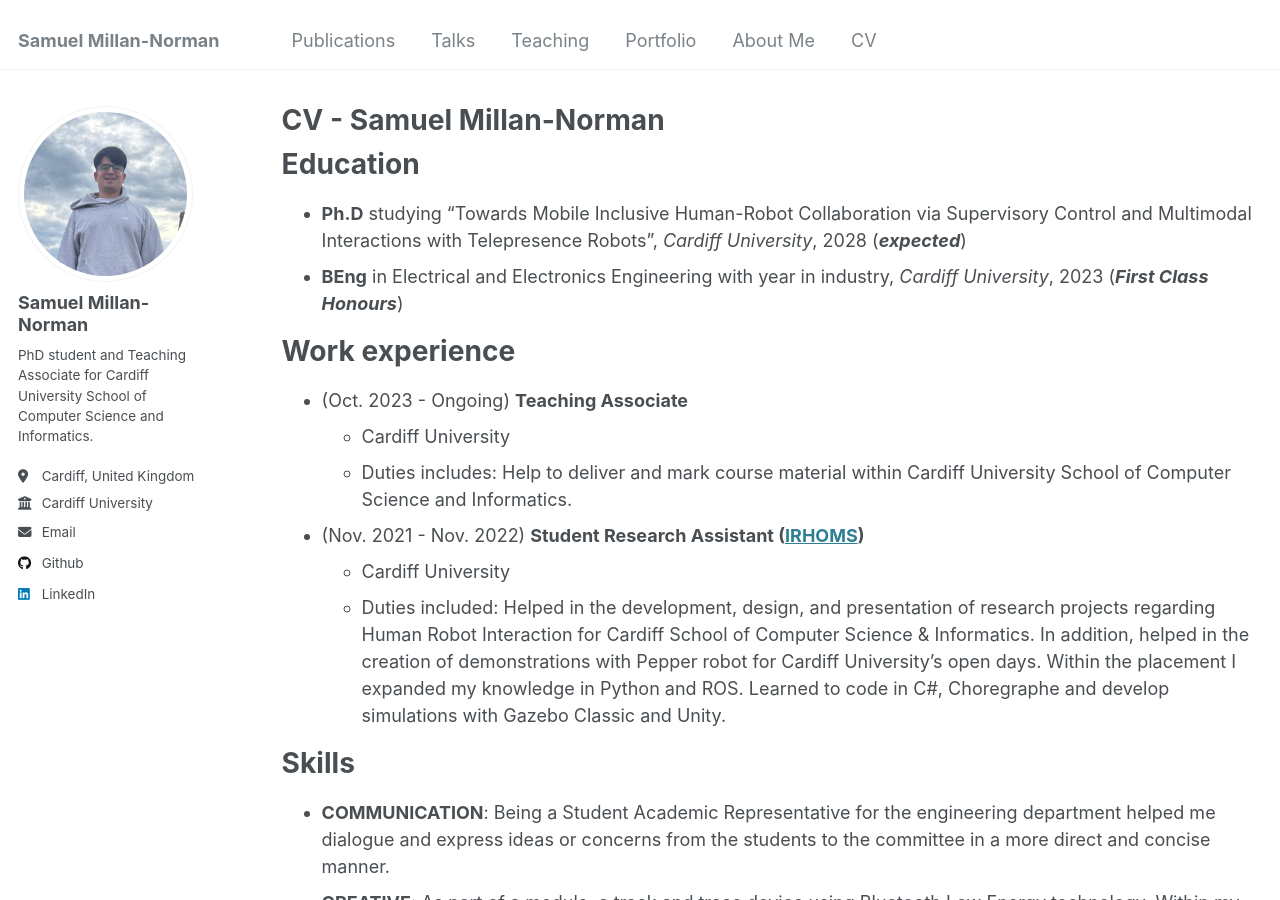
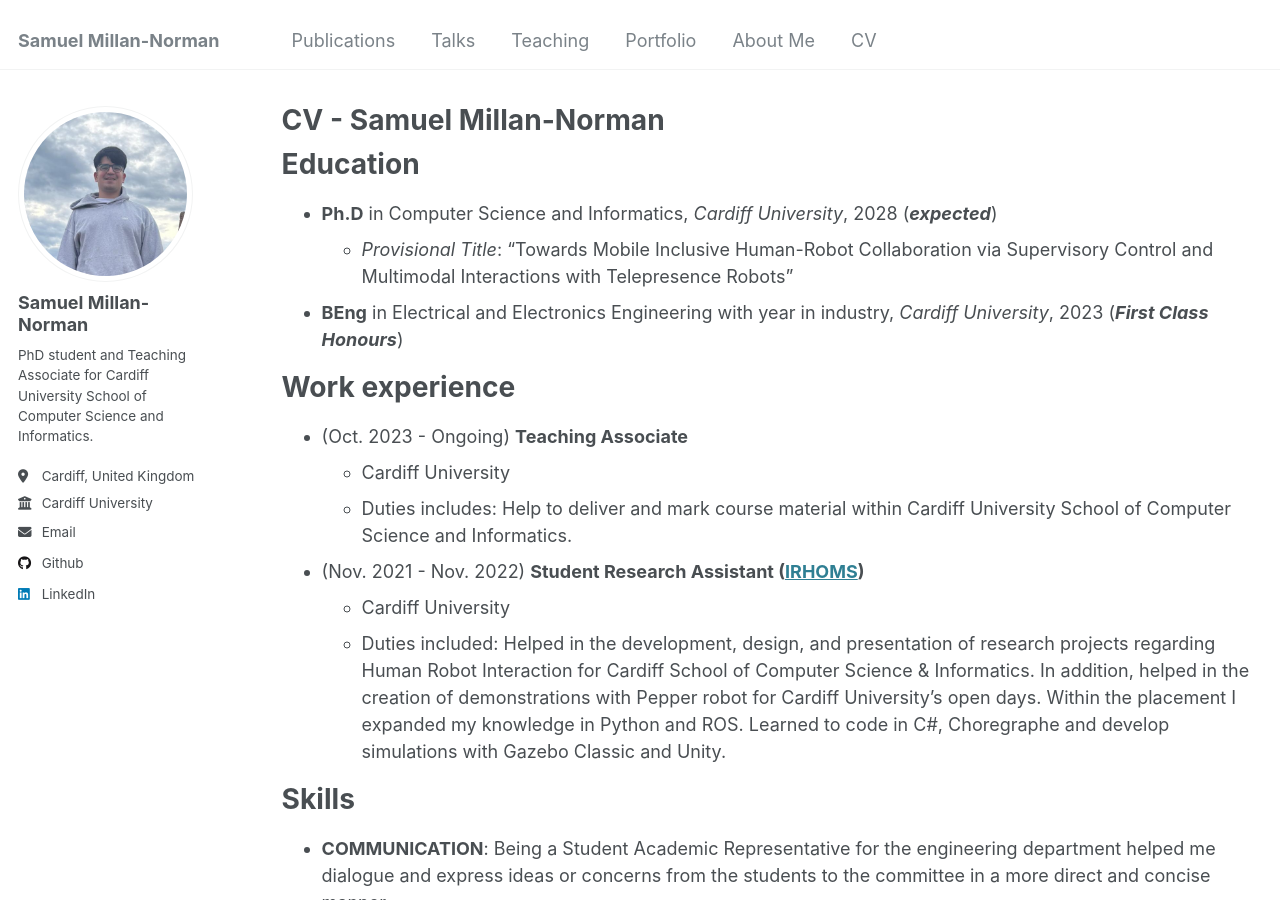
Before and after one commit to SamuelMN005/SamuelMN005.github.io, a Jekyll site: the page built from _pages/cv.md, in a window 1280 px wide and 900 px high. Built offline with Jekyll 4.4.1, drawn with Linux system fonts in a browser that asks for light colours.

Commit message:
[Fix]: fancy definition of studies

```diff
--- a/_pages/cv.md
+++ b/_pages/cv.md
@@ -11,7 +11,8 @@ redirect_from:
 
 Education
 ======
-- **Ph.D** studying "Towards Mobile Inclusive Human-Robot Collaboration via Supervisory Control and Multimodal Interactions with Telepresence Robots", *Cardiff University*, 2028 (***expected***)
+- **Ph.D** in Computer Science and Informatics, *Cardiff University*, 2028 (***expected***)
+  - *Provisional Title*: "Towards Mobile Inclusive Human-Robot Collaboration via Supervisory Control and Multimodal Interactions with Telepresence Robots"
 - **BEng** in Electrical and Electronics Engineering with year in industry, *Cardiff University*, 2023 (***First Class Honours***)
 
 Work experience
```
Also changed, not shown: 1 other file.
